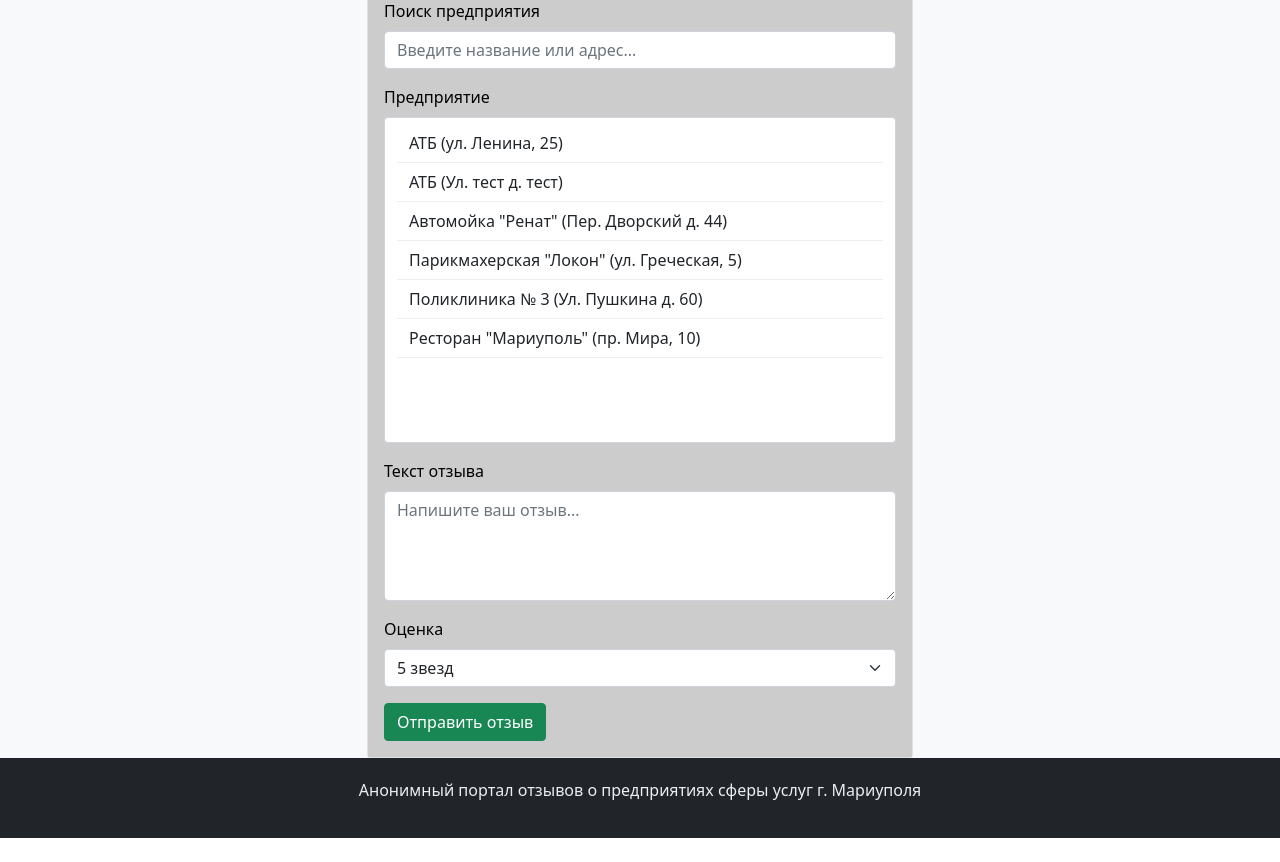
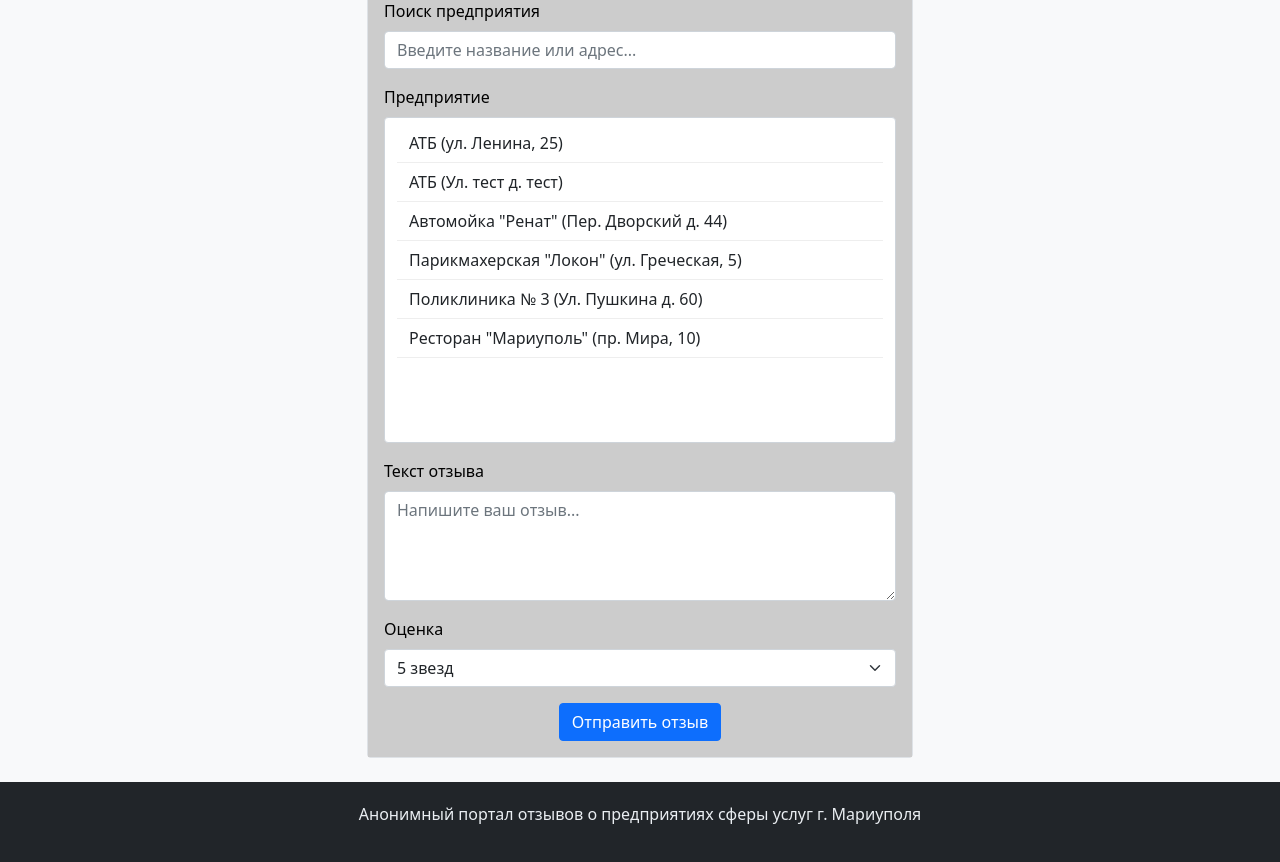
Before and after one commit to Alekss280/mariupol-reviews, a Django app: page /add/ in a window 1280 px wide. Shown: the part 221-1083 px from the top of the page. Before the commit the page ends 1059 px from the top, so only its background shows below. Run offline with Django 4.2, Linux system fonts and the light colour scheme; data comes from the database, SQL or seed files in the repository.

Commit message:
Добавлена ссылка на форму отзыва при отсутствии отзывов в предвыборном предприятия.
На странице предприятия (enterprise_detail.html) в блоке {% empty %} добавлена аналогичная ссылка с параметром ?enterprise={{ enterprise.id }}.

А также улучшена кнопка в форме добавления отзывов.

```diff
--- a/reviews/templates/reviews/add_review.html
+++ b/reviews/templates/reviews/add_review.html
@@ -1,7 +1,7 @@
 {% extends 'reviews/base.html' %}
 
 {% block content %}
-<div class="row justify-content-center">
+<div class="row justify-content-center mb-4">
     <div class="col-md-6">
         <div class="card">
             <div class="card-header">
@@ -51,7 +51,11 @@
                         </select>
                     </div>
 
-                    <button type="submit" class="btn btn-success">Отправить отзыв</button>
+                    <div class="d-flex justify-content-center mt-3">
+                      <button type="submit" class="btn btn-primary">
+                         <i class="bi bi-send"></i> Отправить отзыв
+                      </button>
+                    </div>
                 </form>
             </div>
         </div>
```
Also changed, not shown: reviews/templates/reviews/enterprise_detail.html (+19 -0 lines).
